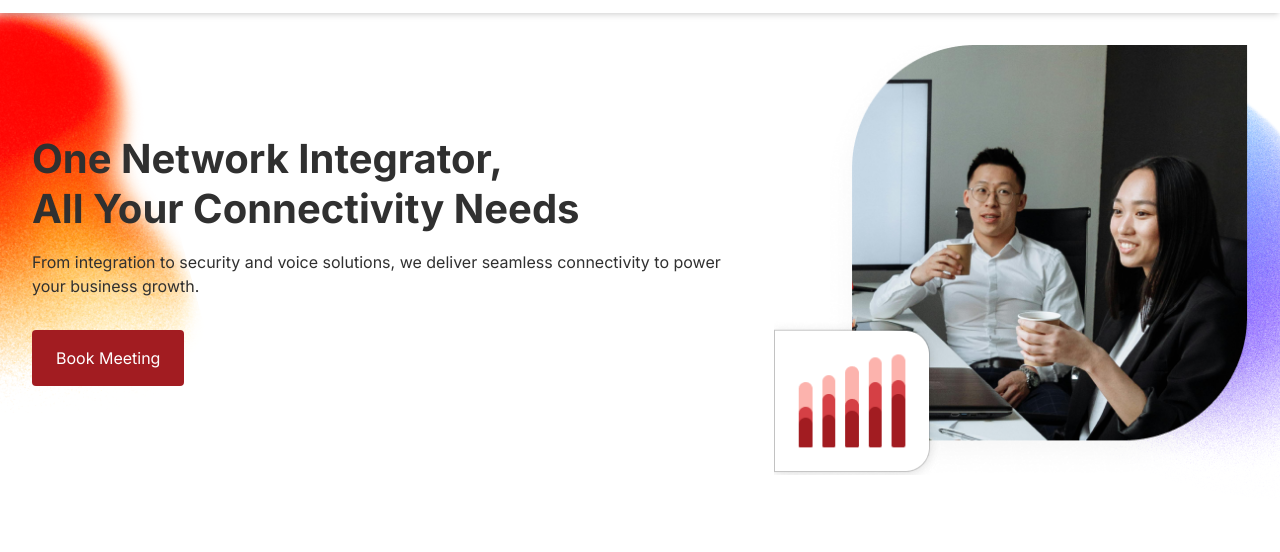
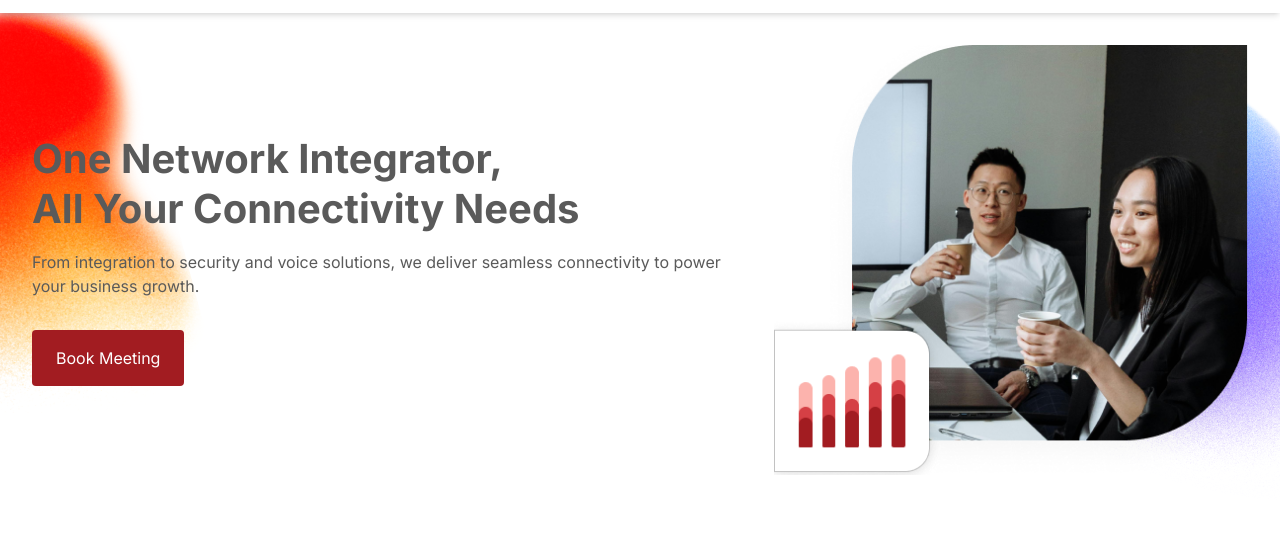
Before and after one commit to dwisusanto007/wcs_html, a website: page src/index.html in a window 1280 px wide. Shown: the part 69-621 px from the top of the page. Drawn offline with nearby package versions, Linux system fonts and the light colour scheme.

Commit message:
Update index.html

```diff
--- a/src/index.html
+++ b/src/index.html
@@ -124,7 +124,7 @@
     </header>
 
     <!-- Hero -->
-    <section id="homeBanner" class="relative bg-cover bg-center flex items-center text-gray-900 py-8">
+    <section id="homeBanner" class="relative py-8">
         <div class="-z-10">
             <img src="./assets/img/bg_banner_left.png" alt="hero banner left" class="absolute left-0 top-0">
             <img src="./assets/img/bg_banner_right.png" alt="hero banner right" class="absolute right-0 bottom-0">
```
